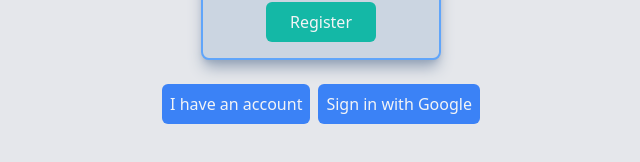
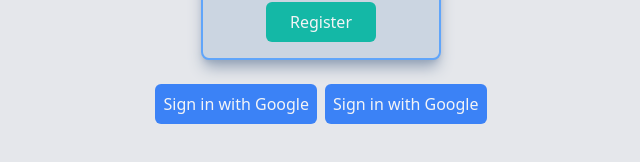
Before and after one commit to pecet3/amber-chat, a React (Vite) app: page / in a window 1280 px wide. Shown: the part 460-622 px from the top of the page, without its empty margins (319-959 px from the left). Built offline with nearby package versions, Linux system fonts and the light colour scheme; no server answers; what prettier-plugin-tailwindcss would draw is missing.

Commit message:
motion in component

```diff
--- a/src/components/Auth/index.tsx
+++ b/src/components/Auth/index.tsx
@@ -1,4 +1,5 @@
 import React from "react";
+import { motion } from "framer-motion";
 import { auth } from "../../firebase-config";
 import { onAuthStateChanged, User } from "firebase/auth";
 import { GoogleAuth } from "./GoogleAuth";
@@ -22,18 +23,40 @@
   return (
     <>
       <Header />
-      <p className="my-6">Log in as Guest</p>
-      <Anonymous />
-      <p className="my-6">or...</p>
-      {click ? <LogIn /> : <Register />}
+      <motion.div
+        animate={{ x: 0, y: 0, scale: 1 }}
+        initial={{ x: -300, y: 0, scale: 0 }}
+        transition={{ duration: 0.7 }}
+      >
+        <p className="my-6">Log in as Guest</p>
+        <Anonymous />
+      </motion.div>
+
+      <motion.div
+        animate={{ x: 0, y: 0, scale: 1 }}
+        initial={{ x: 300, y: 0, scale: 0 }}
+        transition={{ duration: 0.5 }}
+        drag={true}
+      >
+        <p className="my-6">or...</p>
+        {click ? <LogIn /> : <Register />}
+      </motion.div>
       <div className="my-6 flex justify-center gap-2">
-        <button
-          className="submitButton"
-          onClick={() => setClick((prev) => (prev = !prev))}
+        <motion.div
+          animate={{ x: 0, y: 0, scale: 1 }}
+          initial={{ x: -300, y: 0, scale: 0 }}
+          transition={{ duration: 0.5 }}
         >
-          I have an account
-        </button>
-        <GoogleAuth />
+          <GoogleAuth />
+        </motion.div>
+
+        <motion.div
+          animate={{ x: 0, y: 0, scale: 1 }}
+          initial={{ x: 300, y: 0, scale: 0 }}
+          transition={{ duration: 0.6 }}
+        >
+          <GoogleAuth />
+        </motion.div>
       </div>
     </>
   );
```
